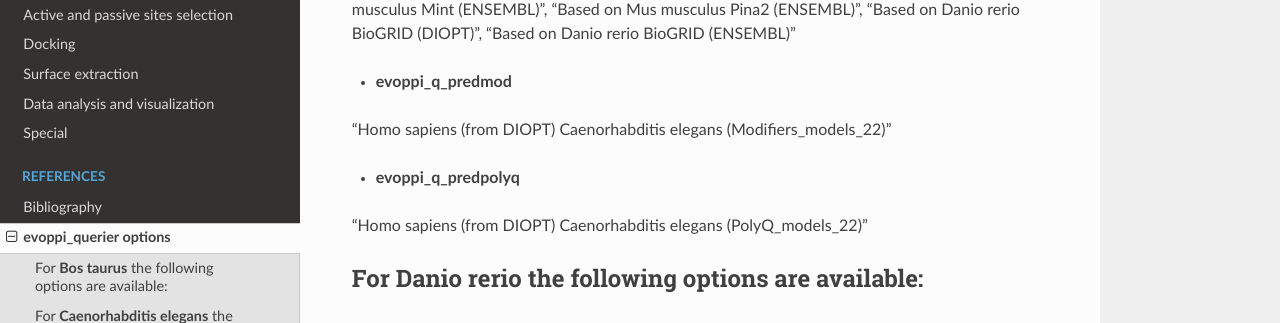
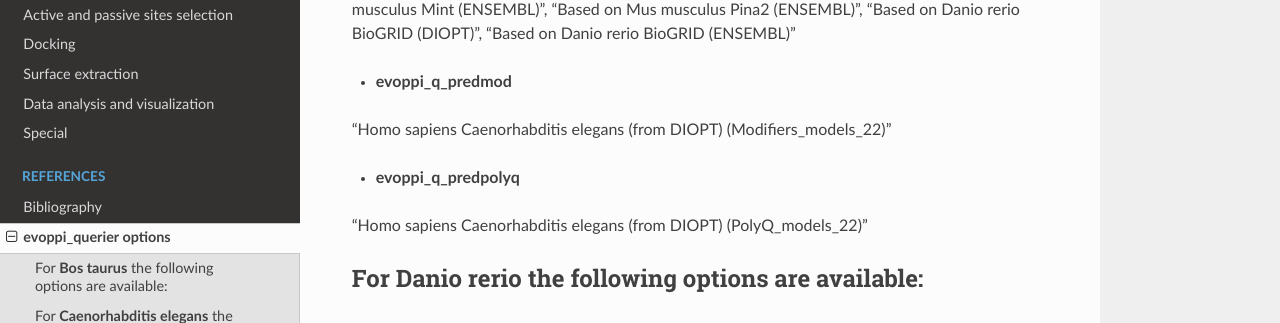
Before and after one commit to pegi3s/auto-p2docking-docs, a Sphinx documentation site: the page built from source/evoppi_querier_options.rst, in a window 1280 px wide and 900 px high, scrolled down 3169 px. Shown: the part 138-461 px from the top of the window. Built offline with Sphinx 7.4.7 and the Read the Docs theme 2.0.0, drawn with Linux system fonts in a browser that asks for light colours; some of the changed text lies outside the part shown.

```diff
--- a/source/evoppi_querier_options.rst
+++ b/source/evoppi_querier_options.rst
@@ -60,11 +60,11 @@ For **Caenorhabditis elegans** the following options are available:
 
 - **evoppi_q_predmod**
 
-"Homo sapiens (from DIOPT) Caenorhabditis elegans (Modifiers_models_22)"
+"Homo sapiens Caenorhabditis elegans (from DIOPT) (Modifiers_models_22)"
 
 - **evoppi_q_predpolyq**
 
-"Homo sapiens (from DIOPT) Caenorhabditis elegans (PolyQ_models_22)"
+"Homo sapiens Caenorhabditis elegans (from DIOPT) (PolyQ_models_22)"
 
 For **Danio rerio** the following options are available:
 -------
@@ -91,7 +91,7 @@ For **Danio rerio** the following options are available:
 
 - **evoppi_q_predpolyq**
 
-"Homo sapiens (from DIOPT) Danio rerio (PolyQ_models_22)", "Homo sapiens (from Ensembl) Danio rerio (PolyQ_models_22)"
+"Homo sapiens Danio rerio (from DIOPT) (PolyQ_models_22)", "Homo sapiens Danio rerio (from Ensembl) (PolyQ_models_22)"
 
 For **Drosophila melanogaster** the following options are available:
 -------
@@ -114,7 +114,7 @@ For **Drosophila melanogaster** the following options are available:
 
 - **evoppi_q_predmod**
 
-"Homo sapiens (from Ensembl) Drosophila melanogaster (Modifiers_models_22)", "Homo sapiens (from DIOPT) Drosophila melanogaster (Modifiers_models_22)"
+"Homo sapiens Drosophila melanogaster (from Ensembl) (Modifiers_models_22)", "Homo sapiens Drosophila melanogaster (from DIOPT) (Modifiers_models_22)"
 
 - **evoppi_q_predpolyq**
 
```
